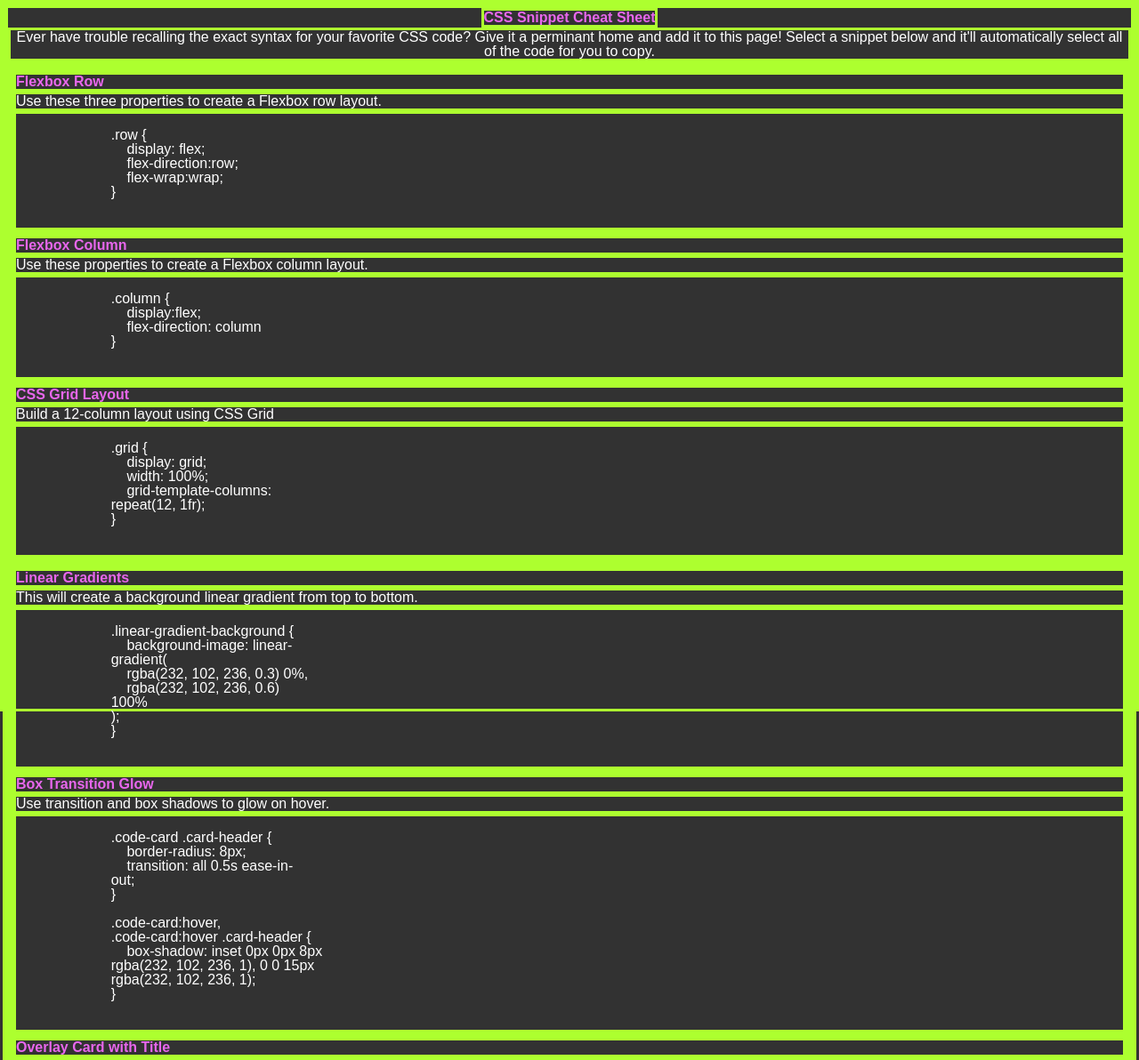
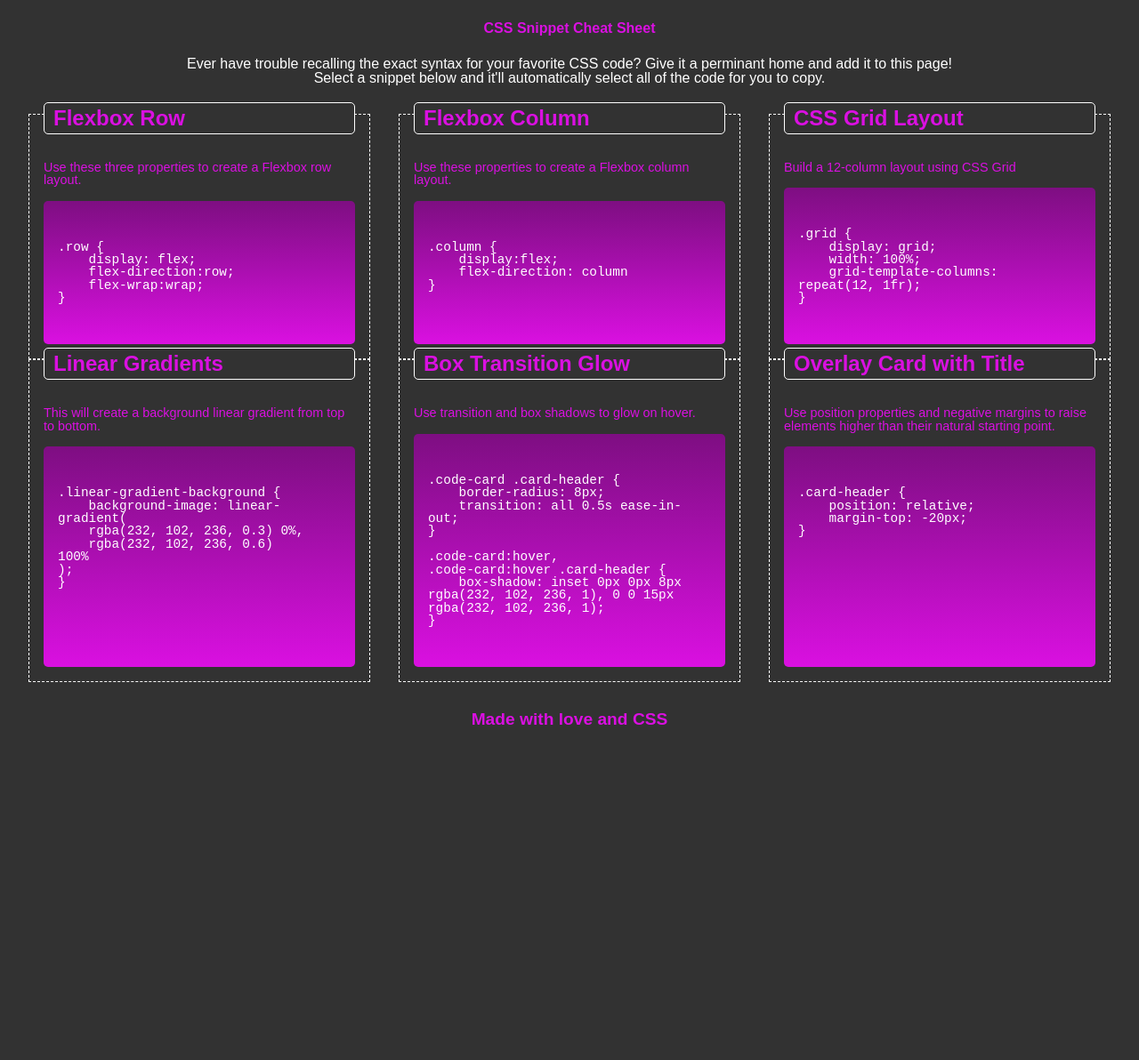
Before and after one commit to dfrazj/Week-2-mini-project, a plain HTML site: page index.html in a window 1280 px wide. Shown: the top 1192 px of the page at 89% size. After the commit the page ends 851 px from the top, so only its background shows below. Drawn offline with Linux system fonts and the light colour scheme.

Commit message:
final commit

```diff
--- a/assets/styles.css
+++ b/assets/styles.css
@@ -1,16 +1,14 @@
 :root {
     --bg-dark-grey: rgb(50, 50, 50);
     --text-white: white;
-    --text-purple: #e867ed;
-}
-
-* {
-    border: 3px solid red;
+    --light-purple: rgba(218, 16, 225);
+    --dark-purple: rgba(126, 14 ,130);
 }
 
 body {
     background-color: var(--bg-dark-grey);
-    color: var(--text-white)
+    color: var(--text-white);
+    line-height:
 }
 header {
     display: flex;
@@ -18,6 +16,25 @@ header {
     align-items: center;
     text-align: center;
 
+}
+
+footer{
+    display: flex;
+    flex-direction: column;
+    align-items: center;
+    text-align: center;
+    font-size: 1.2rem;
+    font-weight: bold;
+    color: var(--light-purple);
+    padding:16px;
+}
+
+main {
+    padding: 16px;
+}
+main section {
+    display: flex;
+    flex-wrap: wrap;
 }
 
 code {
@@ -30,20 +47,87 @@ h3,
 h4,
 h5,
 h6 {
-    color: var(--text-purple);
+    color: var(--light-purple);
+}
+h1{
+margin:24px 0;
+}
+p{
+    margin: 0 0 16px 0;
+}
+
+header p {
+    padding: 0 15%;
+}
+
+.border-radius {
+    border-radius: 5px;
+}
+.card {
+    flex: 0 0 100%;
+    max-width: 100%;
+    padding: 0 16px;
+    color: var(--light-purple);
+    font-size: .9rem;
+}
+
+.card h3 {
+    position: relative;
+    font-size: 1.5rem;
+    padding: 5px 10px;
+    border: 1px solid var(--text-white);
+    margin-top: -30px;
+    margin-bottom: 30px;
+    background-color: var(--bg-dark-grey);
+}
+
+.card-column {
+    display: flex;
+    flex-direction: column;
+    padding: 16px;
+    border: 1px dashed var(--text-white);
+    height: 100%;
+}
+
+.card-column:hover, .card-column:hover h3 {
+    transition: all 0.5s ease-in-out;
+    box-shadow: inset 0px 0px 8px
+var(--light-purple), 0 0 15px
+var(--light-purple);
+}
+
+.card .card-column code{
+    flex: 1;
+    padding: 16px;
+    white-space: break-spaces;
+    background-image: linear-gradient(
+    var(--dark-purple) 0%,
+    var(--light-purple) 100%
+    );
+}
+.card .card-column pre:active {
+    user-select: all;
+}
+
+.card code {
+    font-family: monospace;
+    font-size: .9rem;
+    color:var(--text-white)
 }
 
 @media screen and (min-width: 768px){
     /*to do*/
-    * {
-        border-color: blue;
+    .card{
+        flex: 0 0 50%;
+        max-width: 50%;
     }
 }
 
 
 @media screen and (min-width: 992px){
     /* todo -implemenmt large screen size */
-        * {
-            border-color: greenyellow;
+        .card{
+            flex: 0 0 33.333%;
+            width:33.333%;
         }
 }
--- a/index.html
+++ b/index.html
@@ -20,89 +20,87 @@
     </header>
     <main>
         <section>
-            <div>
-                <h3>
+            <div class="card">
+                <div class="card-column">
+                    <h3 class="border-radius">
                         Flexbox Row
                     </h3>
                     <p>
                         Use these three properties to create a Flexbox row layout.
                     </p>
-                <pre>
-                    <code>
-                        .row {
+                    <code class="border-radius">
+                    <pre>.row {
     display: flex;
     flex-direction:row;
     flex-wrap:wrap;
-                        }
+}</pre>
                 </code>
-                </pre>
                 </div>
-            <div>
-                <h3>
+            </div>
+            <div class="card">
+                <div class="card-column">
+                    <h3 class="border-radius">
                         Flexbox Column
                     </h3>
                     <p>
                         Use these properties to create a Flexbox column layout.
                     </p>
-                <pre>
-                    <code>
-                        .column {
+                    <code class="border-radius">
+                    <pre>.column {
     display:flex;
     flex-direction: column
-                        }
+}</pre>
                 </code>
-                </pre>
                 </div>
-            <div>
-                <h3>
+            </div>
+            <div class="card">
+                <div class="card-column">
+                    <h3 class="border-radius">
                         CSS Grid Layout
                     </h3>
                     <p>
                         Build a 12-column layout using CSS Grid
                     </p>
-                <pre>
-                    <code>
-                        .grid {
+                    <code class="border-radius">
+                    <pre>.grid {
     display: grid;
     width: 100%;
     grid-template-columns:
 repeat(12, 1fr);
-                        }
+}</pre>
 </code>
-                </pre>
                 </div>
-        </section>
-        <section>
-            <div>
-                <h3>
+            </div>
+            <div class="card">
+                <div class="card-column">
+                    <h3 class="border-radius">
                         Linear Gradients
                     </h3>
                     <p>
                         This will create a background linear gradient from top to bottom.
                     </p>
-                <pre>
-                    <code>
-                        .linear-gradient-background {
+                    <code class="border-radius">
+                    <pre>.linear-gradient-background {
     background-image: linear-
 gradient(
     rgba(232, 102, 236, 0.3) 0%,
     rgba(232, 102, 236, 0.6)
 100%
 );
-                        }
+}</pre>
                 </code>
-                </pre>
                 </div>
-            <div>
-                <h3>
+            </div>
+            <div class="card">
+                <div class="card-column">
+                    <h3 class="border-radius">
                         Box Transition Glow
                     </h3>
                     <p>
                         Use transition and box shadows to glow on hover.
                     </p>
-                <pre>
-                    <code>
-                        .code-card .card-header {
+                    <code class="border-radius">
+                <pre>.code-card .card-header {
     border-radius: 8px;
     transition: all 0.5s ease-in-
 out;
@@ -113,26 +111,26 @@
     box-shadow: inset 0px 0px 8px
 rgba(232, 102, 236, 1), 0 0 15px
 rgba(232, 102, 236, 1);
-                        }
+}</pre>
                 </code>
-                </pre>
                 </div>
-            <div>
-                <h3>
+            </div>
+            <div class="card">
+                <div class="card-column">
+                    <h3 class="border-radius">
                         Overlay Card with Title
                     </h3>
                     <p>
                         Use position properties and negative margins to raise
                         elements higher than their natural starting point.
                     </p>
-                <pre>
-                    <code>
-                        .card-header {
+                    <code class="border-radius">
+                <pre>.card-header {
     position: relative;
     margin-top: -20px;
-                        }
+}</pre>
                 </code>
-                </pre>
+                </div>
             </div>
         </section>
     </main>
```
Lines whose indentation alone changed are shown as unchanged.
